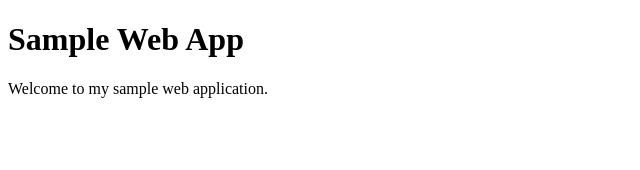
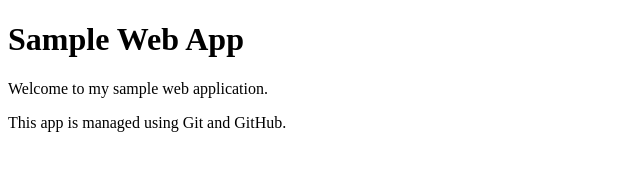
Before and after one commit to raylin3333/SampleWebApp2, a plain HTML site: page index.html in a window 1280 px wide. Shown: the whole page, without its empty margins (0-640 px from the left). Drawn offline with Linux system fonts and the light colour scheme.

Commit message:
Updated homepage content

```diff
--- a/index.html
+++ b/index.html
@@ -8,6 +8,7 @@
 <body>
     <h1>Sample Web App</h1>
     <p>Welcome to my sample web application.</p>
+    <p>This app is managed using Git and GitHub.</p>
 
     <script src="script.js"></script>
 </body>
```
